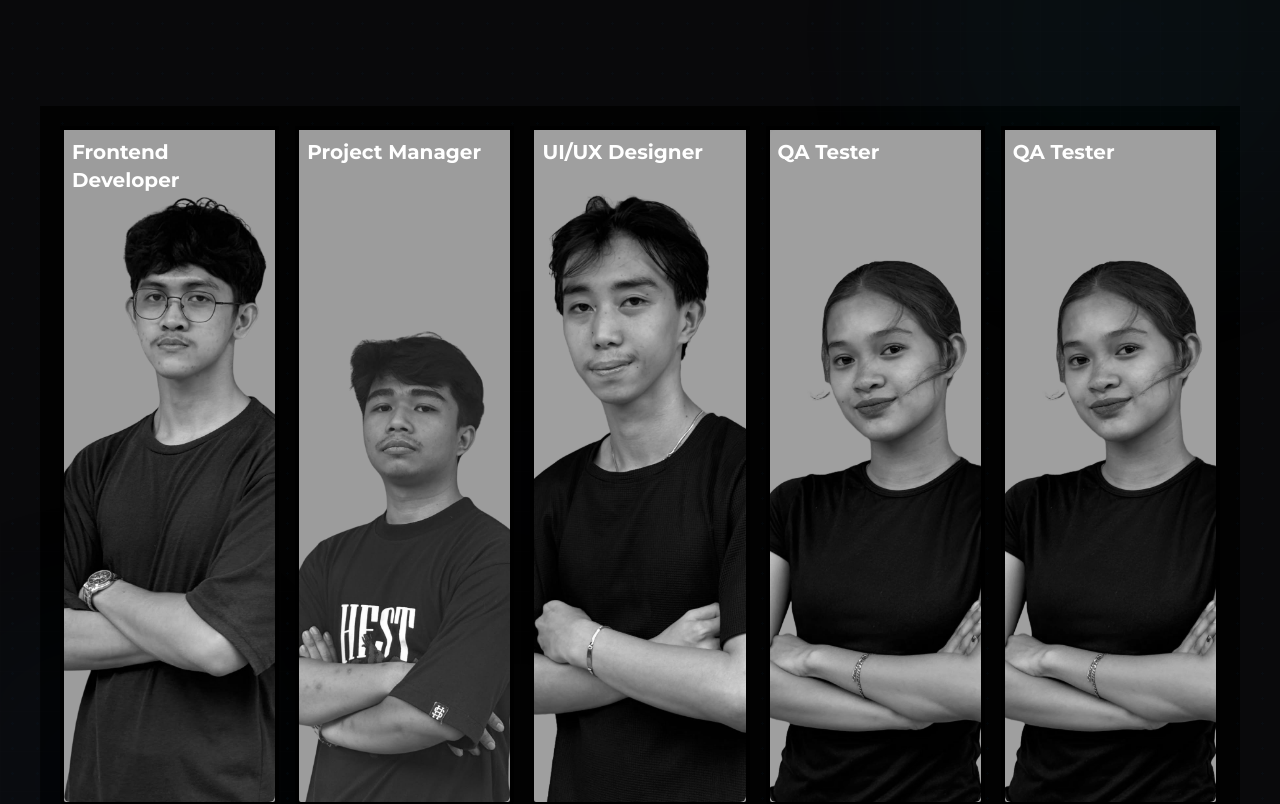
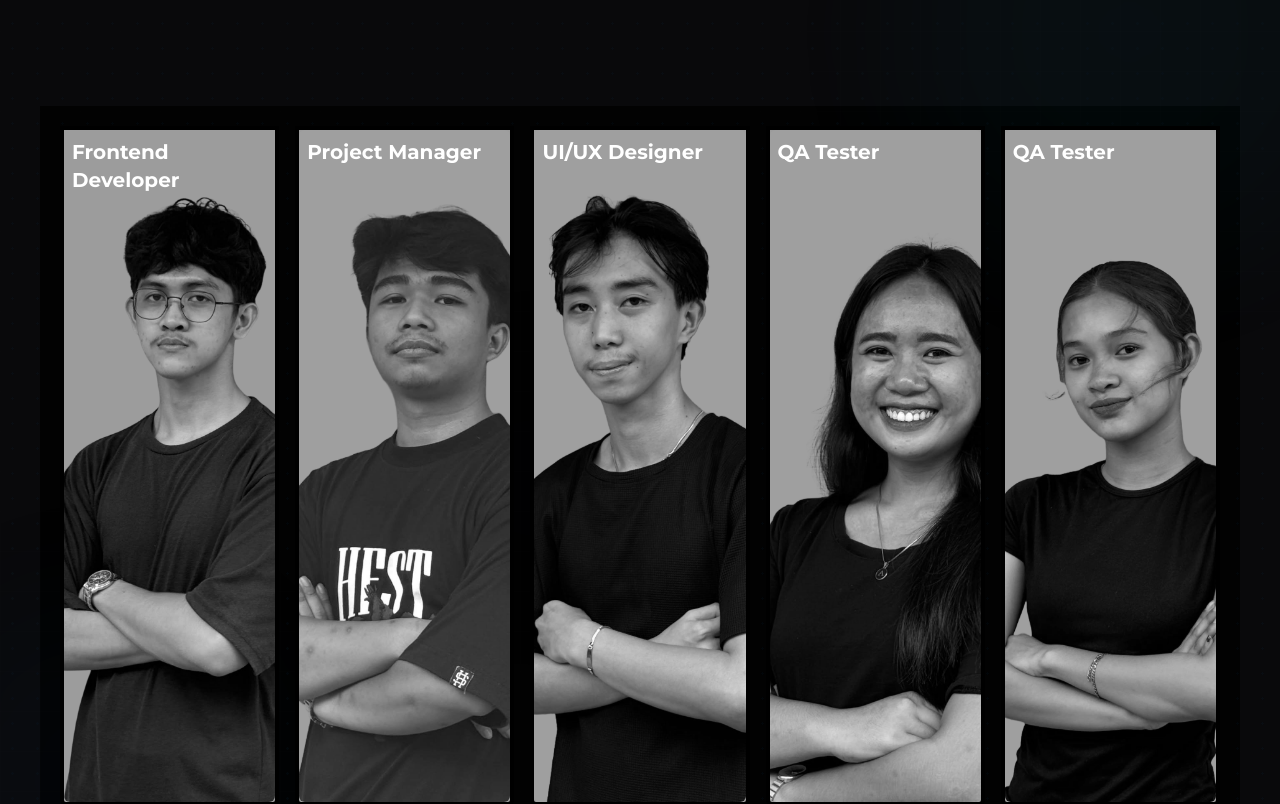
Before and after one commit to dhyanamshah/dmechatronicx, a React (Vite) app: page / in a window 1280 px wide. Shown: the part 1920-2724 px from the top of the page. Built offline with nearby package versions, Linux system fonts and the light colour scheme.

Commit message:
Implement code changes to enhance functionality and improve performance

```diff
--- a/src/constant/index.js
+++ b/src/constant/index.js
@@ -65,7 +65,7 @@ export const membersData = {
             name: "Angelica Marquez",
             role: "QA Tester",
             description: " A detail-oriented QA tester with a strong focus on ensuring software quality. Experienced in manual and automated testing methodologies.",
-            image: "src/assets/profile/nicole.png", // Make sure this file exists in the public/assets folder
+            image: "src/assets/profile/angge.png", // Make sure this file exists in the public/assets folder
             skills: [],
             links: [
                 { platform: "Facebook", url: "" }
--- a/src/styles/aboutUsCards.css
+++ b/src/styles/aboutUsCards.css
@@ -115,7 +115,7 @@
 /* Responsive adjustments */
 @media (max-width: 768px) {
   :root {
-    --card-width: 25rem;
-    --card-height: 20rem;
+    --card-width: 23rem;
+    --card-height: 18rem;
   }
 }
```
Also changed, not shown: src/assets/profile/angge.png (added), src/assets/profile/brando.png.
